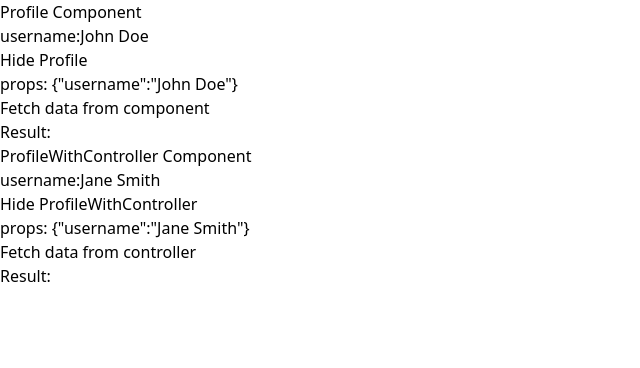
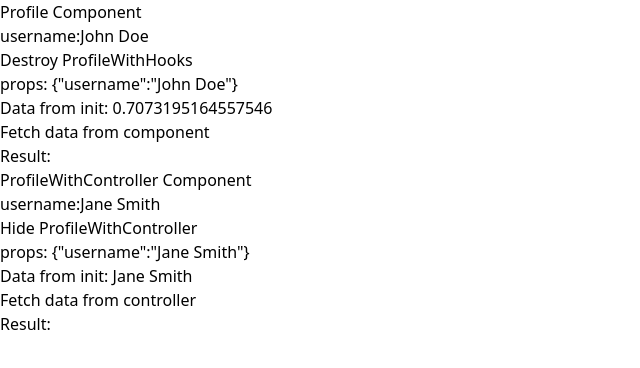
Before and after one commit to dark0gf/react-component-controller, a React (Vite) app: page / in a window 1280 px wide. Shown: the top 368 px of the page, without its empty margins (0-640 px from the left). Built offline with nearby package versions, Linux system fonts and the light colour scheme.

Commit message:
trying add hooks logic to check set event

```diff
--- a/src/pages/home/Home.tsx
+++ b/src/pages/home/Home.tsx
@@ -1,6 +1,6 @@
 import { useState } from "react";
-import { Profile } from "./profile/Profile";
-import { ProfileWithController } from "./profile/ProfileWithController";
+import { ProfileWithHooks } from "./profileWithHooks/ProfileWithHooks.tsx";
+import { ProfileWithController } from "./profileWithController/ProfileWithController.tsx";
 
 export const Home = () => {
     const [showProfile, setShowProfile] = useState(true);
@@ -28,10 +28,10 @@ export const Home = () => {
                             onClick={() => setShowProfile(!showProfile)}
                             className="bg-blue-500 text-white px-4 py-2 rounded w-full"
                         >
-                            {showProfile ? 'Hide' : 'Show'} Profile
+                            {showProfile ? 'Destroy' : 'Create'} ProfileWithHooks
                         </button>
                     </div>
-                    {showProfile && <Profile username={profileUsername} />}
+                    {showProfile && <ProfileWithHooks username={profileUsername} />}
                 </div>
 
                 {/* ProfileWithController Column */}
@@ -49,7 +49,7 @@ export const Home = () => {
                         </div>
                         <button
                             onClick={() => setShowProfileWithController(!showProfileWithController)}
-                            className="bg-green-500 text-white px-4 py-2 rounded w-full"
+                            className="bg-blue-500 text-white px-4 py-2 rounded w-full"
                         >
                             {showProfileWithController ? 'Hide' : 'Show'} ProfileWithController
                         </button>
--- a/src/pages/home/profile/Profile.tsx
+++ /dev/null
@@ -1,18 +0,0 @@
-import {useState} from "react";
-import {fetchProfile} from "../../../services/data.service.ts";
-import {TProfile} from "./types.tsx";
-
-export const Profile = (props: TProfile) => {
-    const [v, setV] = useState('');
-    const loadData = async () => {
-        setV(await fetchProfile(Math.random().toString()));
-    }
-
-    return <div className='m-4'>
-        <div>props: {JSON.stringify(props)}</div>
-        <div>
-            <button onClick={loadData} className='border-2 p-1'>Fetch data from component</button>
-            <div>Result: {v}</div>
-        </div>
-    </div>
-};
--- a/src/pages/home/profile/ProfileWithController.tsx
+++ b/src/pages/home/profileWithController/ProfileWithController.tsx
@@ -1,6 +1,6 @@
 import {ProfileController} from "./profile.controller.ts";
 import {useController} from "../../../poc/hooks.ts";
-import {TProfile} from "./types.tsx";
+import {TProfile} from "../types.tsx";
 
 export const ProfileWithController = (props: TProfile) => {
     const ctrl = useController(() => new ProfileController(props), props);
@@ -8,6 +8,7 @@ export const ProfileWithController = (props: TProfile) => {
     return <div className='m-4'>
         <div>props: {JSON.stringify(props)}</div>
         <div>
+            <div>Data from init: {ctrl.someValue}</div>
             <button onClick={ctrl.loadData} className='border-2 p-1'>Fetch data from controller</button>
             <div>Result: {ctrl.otherValue}</div>
         </div>
--- a/src/pages/home/profile/profile.controller.ts
+++ b/src/pages/home/profileWithController/profile.controller.ts
@@ -1,30 +1,28 @@
 import {ControllerAbstract} from "../../../poc/controller-abstract.ts";
 import {fetchProfile} from "../../../services/data.service.ts";
-import {TProfile} from "./types.tsx";
+import {TProfile} from "../types.tsx";
 import {Reactive} from "../../../poc/reactive-decorator.ts";
 
 export class ProfileController extends ControllerAbstract<TProfile> {
-    someValue = "foo bar";
+    @Reactive()
+    someValue = "init value";
 
     @Reactive()
     otherValue?: string;
 
-    @Reactive()
-    thirdValue?: string;
-
     componentCreated = async (props: TProfile) => {
-        await this.loadDataOnInit(props.username);
+        console.log('fetching profile');
+        this.someValue = 'test';
+        this.someValue = await fetchProfile(props.username);
     }
 
-    componentRender = async () => {
-    }
-
-    loadDataOnInit = async (username: string) => {
-        this.someValue = await fetchProfile(username);
+    componentPropsChanged = (prevProps: TProfile) => {
+        if (prevProps.username !== this.props.username) {
+            console.log('ProfileWithController username changed', this.props.username);
+        }
     }
 
     loadData = async () => {
         this.otherValue = await fetchProfile(Math.random().toString());
-        this.thirdValue = "Updated value: " + new Date().toISOString();
     }
 }
--- /dev/null
+++ b/src/pages/home/profileWithHooks/ProfileWithHooks.tsx
@@ -0,0 +1,15 @@
+import {TProfile} from "../types.tsx";
+import {useService} from "./service.hook.ts";
+
+export const ProfileWithHooks = (props: TProfile) => {
+    const service = useService(props);
+
+    return <div className='m-4'>
+        <div>props: {JSON.stringify(props)}</div>
+        <div>
+            <div>Data from init: {service.someValue}</div>
+            <button onClick={service.loadData} className='border-2 p-1'>Fetch data from component</button>
+            <div>Result: {service.otherValue}</div>
+        </div>
+    </div>
+};
--- /dev/null
+++ b/src/pages/home/profileWithHooks/service.hook.ts
@@ -0,0 +1,24 @@
+import {TProfile} from "../types.tsx";
+import {useCallback, useEffect, useState} from "react";
+import {fetchProfile} from "../../../services/data.service.ts";
+
+export const useService = (props: TProfile) => {
+    const [someValue, setSomeValue] = useState<string>("init value");
+    const [otherValue, setOtherValue] = useState<string>();
+
+    useEffect(() => {
+        (async () => {
+            setSomeValue(await fetchProfile(Math.random().toString()));
+        })()
+    }, []);
+
+    const loadData = useCallback(async () => {
+        setOtherValue(await fetchProfile(Math.random().toString()));
+    }, []);
+
+    useEffect(() => {
+        console.log('ProfileWithHooks username changed', props.username);
+    }, [props.username]);
+
+    return {someValue, otherValue, loadData}
+}
--- a/src/poc/hooks.ts
+++ b/src/poc/hooks.ts
@@ -6,8 +6,10 @@ export const useController = <T extends ControllerAbstract<P>, P extends object>
     const prevPropsRef  = useRef<P>(props);
     const [, triggerUpdate] = useState(0);
 
+    // Set up the trigger update callback immediately
+    memoController.setTriggerUpdate(triggerUpdate);
+
     useEffect(() => {
-        memoController.setTriggerUpdate(triggerUpdate);
         memoController.componentCreated(props);
         return () => memoController.componentDestroy();
     }, []);
--- a/src/poc/reactive-decorator.ts
+++ b/src/poc/reactive-decorator.ts
@@ -13,6 +13,7 @@ export function Reactive() {
         return this[privateKey];
       },
       set(value: any) {
+        console.log(this);
         this[privateKey] = value;
         this.triggerUpdate();
       },
```
Also changed, not shown: src/pages/home/types.tsx (renamed from src/pages/home/profile/types.tsx).
